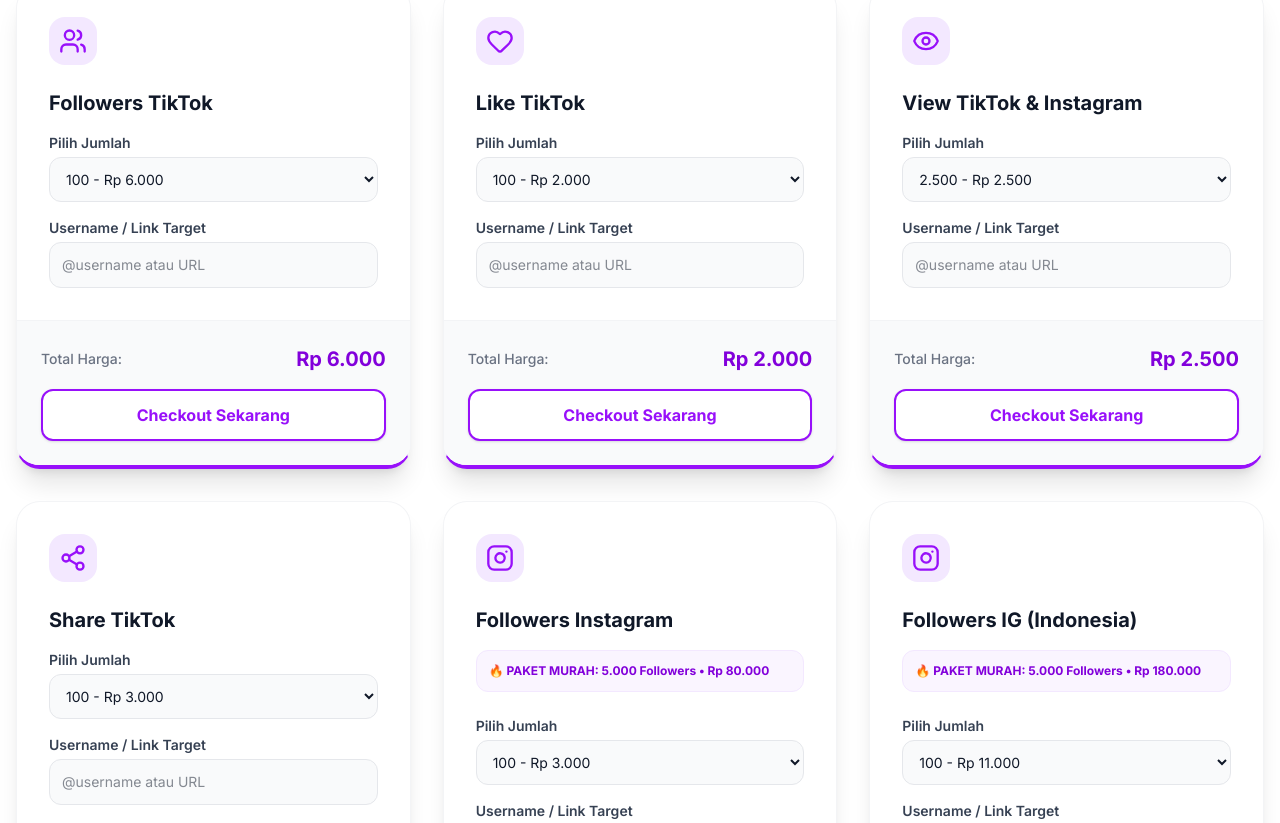
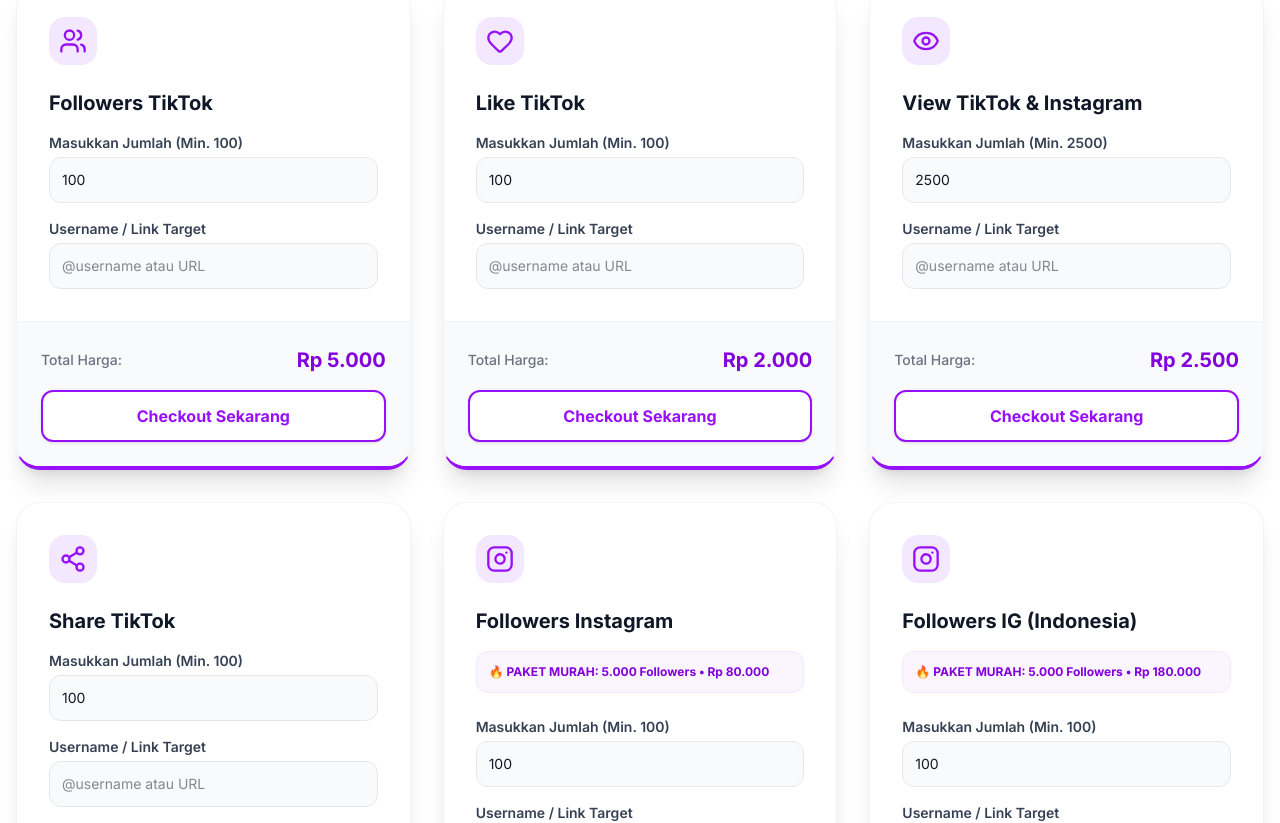
Before and after one commit to wijaykl00-oss/jaysosmed, a React (Vite) app: page / in a window 1280 px wide. Shown: the part 1080-1903 px from the top of the page. Built offline with nearby package versions, Linux system fonts and the light colour scheme.

Commit message:
feat: Add admin dashboard and dynamic quantity pricing

```diff
--- a/src/App.tsx
+++ b/src/App.tsx
@@ -38,115 +38,50 @@
   {
     category: "Followers TikTok",
     icon: Users,
-    options: [
-      { qty: "100", price: "6.000", value: 6000 },
-      { qty: "200", price: "11.000", value: 11000 },
-      { qty: "300", price: "16.000", value: 16000 },
-      { qty: "400", price: "21.000", value: 21000 },
-      { qty: "500", price: "26.000", value: 26000 },
-      { qty: "600", price: "31.000", value: 31000 },
-      { qty: "700", price: "36.000", value: 36000 },
-      { qty: "800", price: "41.000", value: 41000 },
-      { qty: "900", price: "46.000", value: 46000 },
-      { qty: "1000", price: "51.000", value: 51000 },
-    ]
+    ratePerUnit: 50,
+    minQty: 100,
   },
   {
     category: "Like TikTok",
     icon: Heart,
-    options: [
-      { qty: "100", price: "2.000", value: 2000 },
-      { qty: "200", price: "4.000", value: 4000 },
-      { qty: "300", price: "6.000", value: 6000 },
-      { qty: "400", price: "8.000", value: 8000 },
-      { qty: "500", price: "10.000", value: 10000 },
-      { qty: "600", price: "12.000", value: 12000 },
-      { qty: "700", price: "14.000", value: 14000 },
-      { qty: "800", price: "16.000", value: 16000 },
-      { qty: "900", price: "18.000", value: 18000 },
-      { qty: "1000", price: "20.000", value: 20000 },
-    ]
+    ratePerUnit: 20,
+    minQty: 100,
   },
   {
     category: "View TikTok & Instagram",
     icon: Eye,
-    options: [
-      { qty: "2.500", price: "2.500", value: 2500 },
-      { qty: "5.000", price: "4.500", value: 4500 },
-      { qty: "7.500", price: "6.500", value: 6500 },
-      { qty: "10.000", price: "8.500", value: 8500 },
-      { qty: "12.500", price: "10.500", value: 10500 },
-      { qty: "15.000", price: "12.500", value: 12500 },
-      { qty: "17.500", price: "14.500", value: 14500 },
-      { qty: "20.000", price: "16.500", value: 16500 },
-      { qty: "25.000", price: "18.500", value: 18500 },
-      { qty: "30.000", price: "20.500", value: 20500 },
-    ]
+    ratePerUnit: 1,
+    minQty: 2500,
   },
   {
     category: "Share TikTok",
     icon: Share2,
-    options: [
-      { qty: "100", price: "3.000", value: 3000 },
-      { qty: "200", price: "6.000", value: 6000 },
-      { qty: "300", price: "9.000", value: 9000 },
-      { qty: "400", price: "12.000", value: 12000 },
-      { qty: "500", price: "15.000", value: 15000 },
-      { qty: "600", price: "18.000", value: 18000 },
-      { qty: "700", price: "21.000", value: 21000 },
-      { qty: "800", price: "24.000", value: 24000 },
-      { qty: "900", price: "27.000", value: 27000 },
-      { qty: "1000", price: "30.000", value: 30000 },
-    ]
+    ratePerUnit: 30,
+    minQty: 100,
   },
   {
     category: "Followers Instagram",
     icon: InstagramIcon,
     promo: "PAKET MURAH: 5.000 Followers • Rp 80.000",
-    options: [
-      { qty: "100", price: "3.000", value: 3000 },
-      { qty: "200", price: "6.000", value: 6000 },
-      { qty: "300", price: "9.000", value: 9000 },
-      { qty: "400", price: "11.000", value: 11000 },
-      { qty: "500", price: "14.000", value: 14000 },
-      { qty: "600", price: "17.000", value: 17000 },
-      { qty: "700", price: "19.000", value: 19000 },
-      { qty: "800", price: "21.000", value: 21000 },
-      { qty: "900", price: "24.000", value: 24000 },
-      { qty: "1000", price: "27.000", value: 27000 },
-      { qty: "5000 (PROMO)", price: "80.000", value: 80000 },
-    ]
+    ratePerUnit: 27,
+    minQty: 100,
+    promoQty: 5000,
+    promoPrice: 80000
   },
   {
     category: "Followers IG (Indonesia)",
     icon: InstagramIcon,
     promo: "PAKET MURAH: 5.000 Followers • Rp 180.000",
-    options: [
-      { qty: "100", price: "11.000", value: 11000 },
-      { qty: "200", price: "17.000", value: 17000 },
-      { qty: "300", price: "23.000", value: 23000 },
-      { qty: "400", price: "28.000", value: 28000 },
-      { qty: "500", price: "34.000", value: 34000 },
-      { qty: "600", price: "39.000", value: 39000 },
-      { qty: "700", price: "44.000", value: 44000 },
-      { qty: "800", price: "50.000", value: 50000 },
-      { qty: "900", price: "56.000", value: 56000 },
-      { qty: "1000", price: "61.000", value: 61000 },
-      { qty: "5000 (PROMO)", price: "180.000", value: 180000 },
-    ]
+    ratePerUnit: 60,
+    minQty: 100,
+    promoQty: 5000,
+    promoPrice: 180000
   },
   {
     category: "Like Instagram",
     icon: Heart,
-    options: [
-      { qty: "100", price: "4.000", value: 4000 },
-      { qty: "200", price: "7.000", value: 7000 },
-      { qty: "300", price: "10.000", value: 10000 },
-      { qty: "400", price: "13.000", value: 13000 },
-      { qty: "500", price: "16.000", value: 16000 },
-      { qty: "600", price: "19.000", value: 19000 },
-      { qty: "1000", price: "28.000", value: 28000 },
-    ]
+    ratePerUnit: 28,
+    minQty: 100,
   }
 ];
 
@@ -233,22 +168,33 @@
 );
 
 const PricingCard = ({ item, onOrder }: any) => {
-  const [selectedOptIdx, setSelectedOptIdx] = useState(0);
+  const [qty, setQty] = useState<number | ''>(item.minQty);
   const [targetLink, setTargetLink] = useState('');
   const [error, setError] = useState(false);
 
-  const selectedOpt = item.options[selectedOptIdx];
+  let currentPrice = 0;
+  if (typeof qty === 'number' && qty >= item.minQty) {
+    if (item.promoQty && qty >= item.promoQty) {
+      if (qty === item.promoQty) {
+        currentPrice = item.promoPrice;
+      } else {
+        currentPrice = qty * item.ratePerUnit;
+      }
+    } else {
+      currentPrice = qty * item.ratePerUnit;
+    }
+  }
 
   const handleOrder = () => {
-    if (!targetLink.trim()) {
+    if (!targetLink.trim() || !qty || qty < item.minQty) {
       setError(true);
       return;
     }
     setError(false);
     onOrder({
       category: item.category,
-      qty: selectedOpt.qty,
-      price: selectedOpt.price,
+      qty: qty,
+      price: currentPrice,
       target: targetLink
     });
   };
@@ -269,18 +215,15 @@
 
         <div className="space-y-4 mb-2">
           <div>
-            <label className="block text-sm font-semibold text-gray-700 mb-1">Pilih Jumlah</label>
-            <select
-              className="w-full bg-gray-50 border border-gray-200 text-gray-900 text-sm rounded-xl focus:ring-purple-500 focus:border-purple-500 block p-3 outline-hidden"
-              value={selectedOptIdx}
-              onChange={(e) => setSelectedOptIdx(Number(e.target.value))}
-            >
-              {item.options.map((opt: any, idx: number) => (
-                <option key={idx} value={idx}>
-                  {opt.qty} - Rp {opt.price}
-                </option>
-              ))}
-            </select>
+            <label className="block text-sm font-semibold text-gray-700 mb-1">Masukkan Jumlah (Min. {item.minQty})</label>
+            <input
+              type="number"
+              min={item.minQty}
+              className="w-full bg-gray-50 border border-gray-200 text-gray-900 text-sm rounded-xl focus:ring-purple-500 focus:border-purple-500 block p-3 outline-none"
+              value={qty}
+              onChange={(e) => setQty(e.target.value === '' ? '' : Number(e.target.value))}
+              placeholder={`Minimal ${item.minQty}`}
+            />
           </div>
           <div>
             <label className="block text-sm font-semibold text-gray-700 mb-1">Username / Link Target</label>
@@ -292,16 +235,16 @@
                 setTargetLink(e.target.value);
                 if (e.target.value) setError(false);
               }}
-              className={`w-full bg-gray-50 border ${error ? 'border-red-500' : 'border-gray-200'} text-gray-900 text-sm rounded-xl focus:ring-purple-500 focus:border-purple-500 block p-3 outline-hidden`}
+              className={`w-full bg-gray-50 border ${error ? 'border-red-500' : 'border-gray-200'} text-gray-900 text-sm rounded-xl focus:ring-purple-500 focus:border-purple-500 block p-3 outline-none`}
             />
-            {error && <span className="text-xs text-red-500 mt-1 block">Username/Link wajib diisi!</span>}
+            {error && <span className="text-xs text-red-500 mt-1 block">Data wajib diisi dengan benar!</span>}
           </div>
         </div>
       </div>
       <div className="mt-auto p-6 bg-gray-50 border-t border-gray-100">
         <div className="flex justify-between items-center mb-4">
           <span className="text-gray-500 text-sm font-medium">Total Harga:</span>
-          <span className="text-xl font-bold text-purple-700">Rp {selectedOpt.price}</span>
+          <span className="text-xl font-bold text-purple-700">Rp {currentPrice.toLocaleString('id-ID')}</span>
         </div>
         <button
           onClick={handleOrder}
@@ -328,23 +271,182 @@
   </motion.a>
 );
 
+const AdminLogin = ({ onLogin }: { onLogin: () => void }) => {
+  const [username, setUsername] = useState('');
+  const [password, setPassword] = useState('');
+  const [error, setError] = useState('');
+
+  const handleLogin = (e: React.FormEvent) => {
+    e.preventDefault();
+    if (username === 'jayjay12' && password === 'Zerotoher0') {
+      onLogin();
+    } else {
+      setError('Username atau password salah');
+    }
+  };
+
+  return (
+    <div className="min-h-screen bg-gray-50 flex items-center justify-center p-4">
+      <div className="bg-white p-8 rounded-3xl shadow-xl w-full max-w-md">
+        <h2 className="text-2xl font-bold text-center mb-6">Admin Login</h2>
+        <form onSubmit={handleLogin} className="space-y-4">
+          <div>
+            <label className="block text-sm font-semibold mb-1">Username</label>
+            <input type="text" value={username} onChange={e => setUsername(e.target.value)} className="w-full border rounded-xl p-3 outline-none focus:border-purple-500" />
+          </div>
+          <div>
+            <label className="block text-sm font-semibold mb-1">Password</label>
+            <input type="password" value={password} onChange={e => setPassword(e.target.value)} className="w-full border rounded-xl p-3 outline-none focus:border-purple-500" />
+          </div>
+          {error && <p className="text-red-500 text-sm">{error}</p>}
+          <button type="submit" className="w-full bg-purple-600 text-white rounded-xl p-3 font-bold hover:bg-purple-700 cursor-pointer">Login</button>
+        </form>
+      </div>
+    </div>
+  );
+};
+
+const AdminDashboard = ({ onLogout }: { onLogout: () => void }) => {
+  const [orders, setOrders] = useState<any[]>([]);
+
+  React.useEffect(() => {
+    const savedOrders = JSON.parse(localStorage.getItem('jaysosmed_orders') || '[]');
+    setOrders(savedOrders.reverse());
+  }, []);
+
+  const updateStatus = (id: string, status: string) => {
+    const updated = orders.map(o => o.id === id ? { ...o, status } : o);
+    setOrders(updated);
+    localStorage.setItem('jaysosmed_orders', JSON.stringify([...updated].reverse()));
+  };
+
+  return (
+    <div className="min-h-screen bg-gray-50 p-4 md:p-8">
+      <div className="max-w-6xl mx-auto">
+        <div className="flex flex-wrap justify-between items-center mb-8 gap-4">
+          <h1 className="text-3xl font-bold text-gray-900">Admin Dashboard</h1>
+          <div className="space-x-4">
+            <button onClick={() => window.location.hash = ''} className="text-purple-600 font-semibold hover:text-purple-700 cursor-pointer">Kembali ke Web</button>
+            <button onClick={onLogout} className="text-red-600 font-semibold hover:text-red-700 cursor-pointer">Logout</button>
+          </div>
+        </div>
+        <div className="bg-white rounded-3xl shadow-sm border border-gray-200 overflow-hidden">
+          <div className="overflow-x-auto">
+            <table className="w-full text-left border-collapse min-w-[800px]">
+              <thead>
+                <tr className="bg-gray-50 border-b border-gray-200">
+                  <th className="p-4 font-semibold text-gray-600">ID</th>
+                  <th className="p-4 font-semibold text-gray-600">Tanggal</th>
+                  <th className="p-4 font-semibold text-gray-600">Layanan</th>
+                  <th className="p-4 font-semibold text-gray-600">Target</th>
+                  <th className="p-4 font-semibold text-gray-600">Jumlah</th>
+                  <th className="p-4 font-semibold text-gray-600">Harga</th>
+                  <th className="p-4 font-semibold text-gray-600">Status</th>
+                  <th className="p-4 font-semibold text-gray-600">Aksi</th>
+                </tr>
+              </thead>
+              <tbody>
+                {orders.map((o: any) => (
+                  <tr key={o.id} className="border-b border-gray-100 last:border-0 hover:bg-gray-50">
+                    <td className="p-4 text-sm text-gray-500">{o.id.substring(o.id.length - 6)}</td>
+                    <td className="p-4 text-sm">{new Date(o.date).toLocaleDateString('id-ID')}</td>
+                    <td className="p-4 font-medium text-gray-900">{o.category}</td>
+                    <td className="p-4 text-purple-600 font-medium">{o.target}</td>
+                    <td className="p-4 text-gray-900">{o.qty}</td>
+                    <td className="p-4 font-medium text-gray-900">Rp {o.price.toLocaleString('id-ID')}</td>
+                    <td className="p-4">
+                      <span className={`px-3 py-1 rounded-full text-xs font-bold ${
+                        o.status === 'success' ? 'bg-green-100 text-green-700' :
+                        o.status === 'process' ? 'bg-blue-100 text-blue-700' :
+                        'bg-amber-100 text-amber-700'
+                      }`}>
+                        {o.status.toUpperCase()}
+                      </span>
+                    </td>
+                    <td className="p-4">
+                      <select
+                        value={o.status}
+                        onChange={e => updateStatus(o.id, e.target.value)}
+                        className="text-sm border rounded-lg p-1 outline-none focus:border-purple-500"
+                      >
+                        <option value="pending">Pending</option>
+                        <option value="process">Process</option>
+                        <option value="success">Success</option>
+                      </select>
+                    </td>
+                  </tr>
+                ))}
+                {orders.length === 0 && (
+                  <tr><td colSpan={8} className="p-8 text-center text-gray-500">Belum ada pesanan</td></tr>
+                )}
+              </tbody>
+            </table>
+          </div>
+        </div>
+      </div>
+    </div>
+  );
+};
+
 export default function App() {
   const [orderData, setOrderData] = useState<any>(null);
+  const [currentView, setCurrentView] = useState('home');
+  const [isAdminLoggedIn, setIsAdminLoggedIn] = useState(false);
+
+  React.useEffect(() => {
+    const handleHashChange = () => {
+      if (window.location.hash === '#admin') {
+        setCurrentView('admin');
+      } else {
+        setCurrentView('home');
+      }
+    };
+    window.addEventListener('hashchange', handleHashChange);
+    handleHashChange();
+
+    const adminAuth = localStorage.getItem('jaysosmed_admin');
+    if (adminAuth === 'true') setIsAdminLoggedIn(true);
+
+    return () => window.removeEventListener('hashchange', handleHashChange);
+  }, []);
 
   const handleOrderConfirm = () => {
     if (!orderData) return;
+
+    const newOrder = {
+      id: Date.now().toString(),
+      date: new Date().toISOString(),
+      ...orderData,
+      status: 'pending'
+    };
+    const existingOrders = JSON.parse(localStorage.getItem('jaysosmed_orders') || '[]');
+    localStorage.setItem('jaysosmed_orders', JSON.stringify([...existingOrders, newOrder]));
+
     const text = `Halo JaySosmed, saya mau konfirmasi pembayaran order saya:
 %0A
 %0A*Layanan:* ${orderData.category}
 %0A*Jumlah:* ${orderData.qty}
 %0A*Target:* ${orderData.target}
-%0A*Total Harga:* Rp ${orderData.price}
+%0A*Total Harga:* Rp ${orderData.price.toLocaleString('id-ID')}
 %0A
 %0ASaya sudah melakukan transfer melalui QRIS. Mohon segera diproses, terima kasih!`;
 
     window.open(`https://wa.me/${WHATSAPP_NUMBER}?text=${text}`, '_blank');
     setOrderData(null);
   };
+
+  if (currentView === 'admin') {
+    if (!isAdminLoggedIn) {
+      return <AdminLogin onLogin={() => {
+        setIsAdminLoggedIn(true);
+        localStorage.setItem('jaysosmed_admin', 'true');
+      }} />;
+    }
+    return <AdminDashboard onLogout={() => {
+      setIsAdminLoggedIn(false);
+      localStorage.removeItem('jaysosmed_admin');
+    }} />;
+  }
 
   return (
     <div className="min-h-screen bg-white">
@@ -543,7 +645,7 @@
                   </div>
                   <div className="flex justify-between items-center pt-3 border-t border-purple-200/50">
                     <span className="text-purple-900 font-medium">Total Bayar:</span>
-                    <span className="text-xl font-bold text-purple-700">Rp {orderData.price}</span>
+                    <span className="text-xl font-bold text-purple-700">Rp {orderData.price.toLocaleString('id-ID')}</span>
                   </div>
                 </div>
 
```
